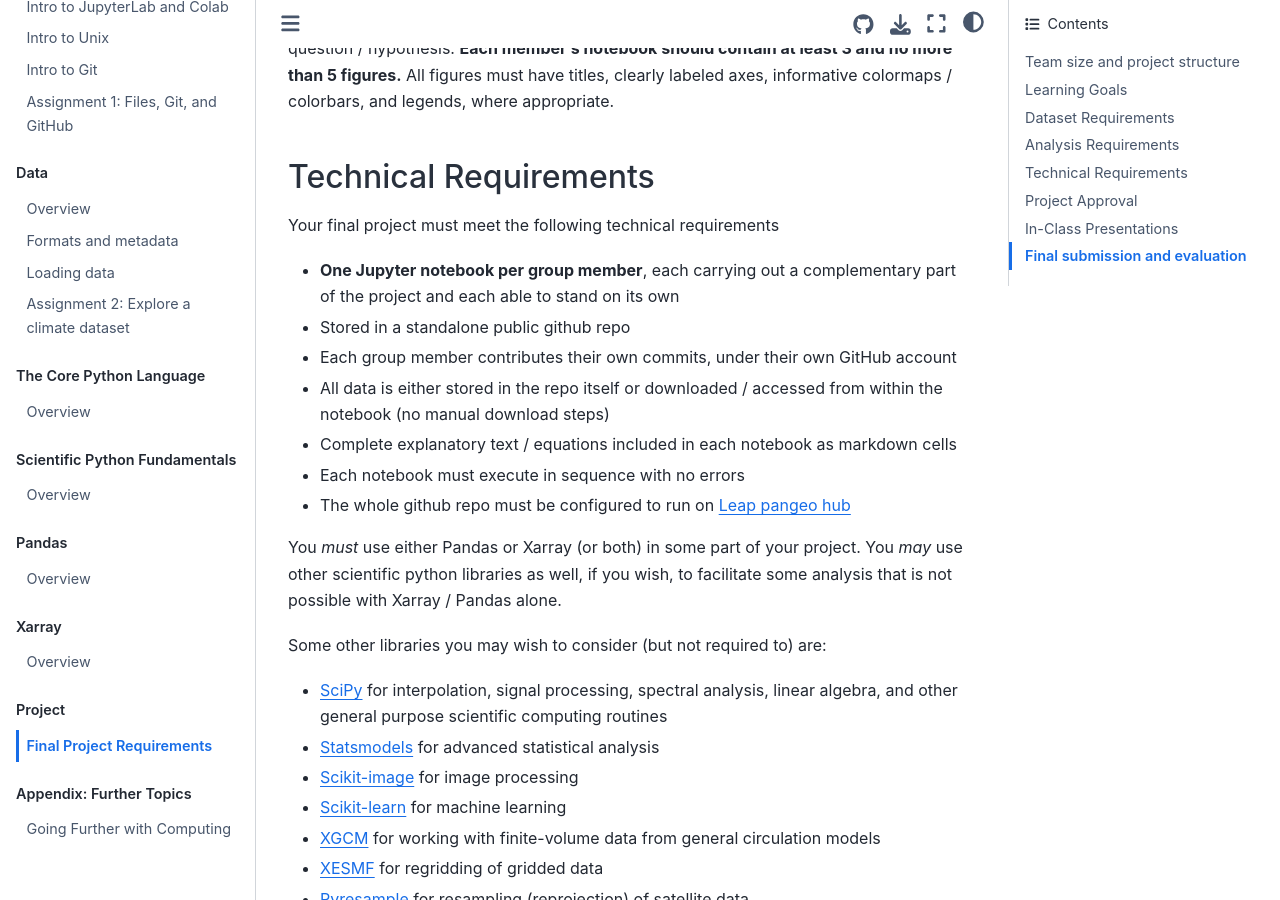
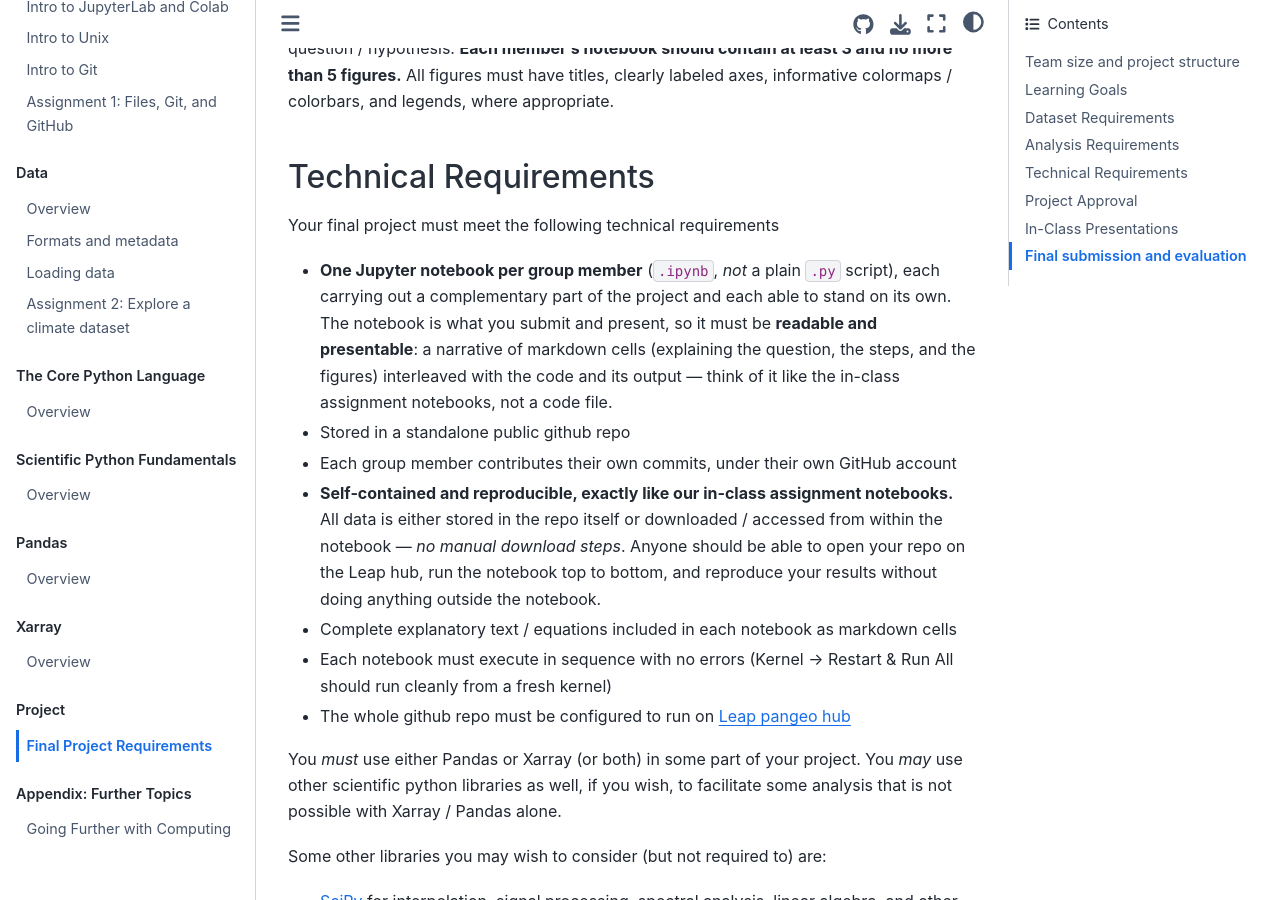
Before and after one commit to earth-DS-ML/summer_2026, a Jupyter Book: the page built from lectures_DS/project_require.md, in a window 1280 px wide and 900 px high, scrolled down 2062 px. Built offline with Jupyter Book 1.0.4 settings and Sphinx 7.4.7 and the Sphinx Book theme 1.1.4, drawn with Linux system fonts in a browser that asks for light colours; pages that are not in the unit, such as notebooks, are missing from menus.

Commit message:
Final project: require a readable .ipynb (not a .py script) + self-contained, reproducible-on-Leap like the in-class notebooks
Co-Authored-By: Claude Fable 5 <noreply@anthropic.com>

```diff
--- a/lectures_DS/project_require.md
+++ b/lectures_DS/project_require.md
@@ -46,12 +46,12 @@ The results of this analysis will be figures — beautiful figures that clearly
 
 Your final project must meet the following technical requirements
 
-*   **One Jupyter notebook per group member**, each carrying out a complementary part of the project and each able to stand on its own
+*   **One Jupyter notebook per group member** (`.ipynb`, *not* a plain `.py` script), each carrying out a complementary part of the project and each able to stand on its own. The notebook is what you submit and present, so it must be **readable and presentable**: a narrative of markdown cells (explaining the question, the steps, and the figures) interleaved with the code and its output — think of it like the in-class assignment notebooks, not a code file.
 *   Stored in a standalone public github repo
 *   Each group member contributes their own commits, under their own GitHub account
-*   All data is either stored in the repo itself or downloaded / accessed from within the notebook (no manual download steps)
+*   **Self-contained and reproducible, exactly like our in-class assignment notebooks.** All data is either stored in the repo itself or downloaded / accessed from within the notebook — *no manual download steps*. Anyone should be able to open your repo on the Leap hub, run the notebook top to bottom, and reproduce your results without doing anything outside the notebook.
 *   Complete explanatory text / equations included in each notebook as markdown cells
-*   Each notebook must execute in sequence with no errors
+*   Each notebook must execute in sequence with no errors (Kernel → Restart & Run All should run cleanly from a fresh kernel)
 *   The whole github repo must be configured to run on [Leap pangeo hub](https://leap.2i2c.cloud/)
 
 You _must_ use either Pandas or Xarray (or both) in some part of your project. You _may_ use other scientific python libraries as well, if you wish, to facilitate some analysis that is not possible with Xarray / Pandas alone.
```
